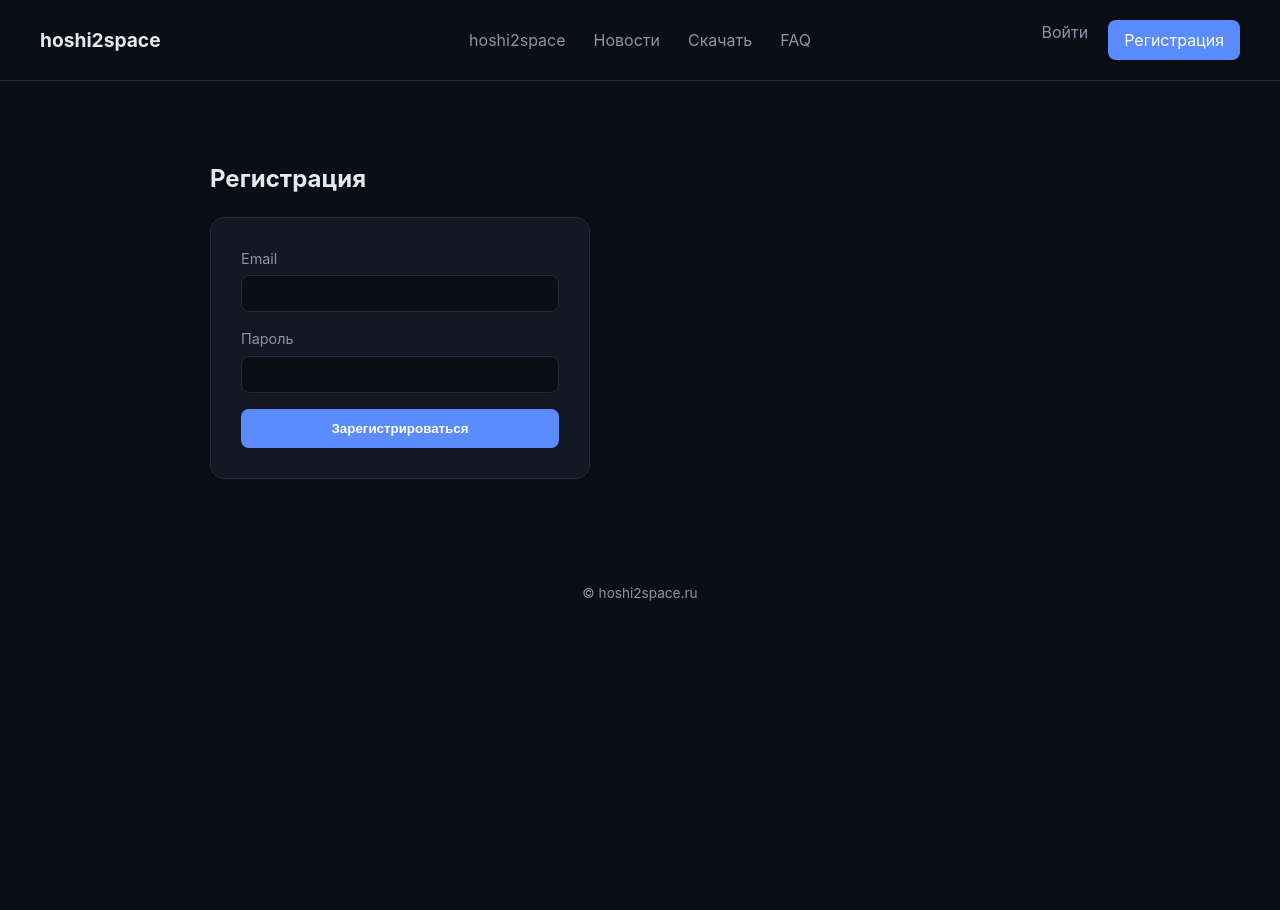
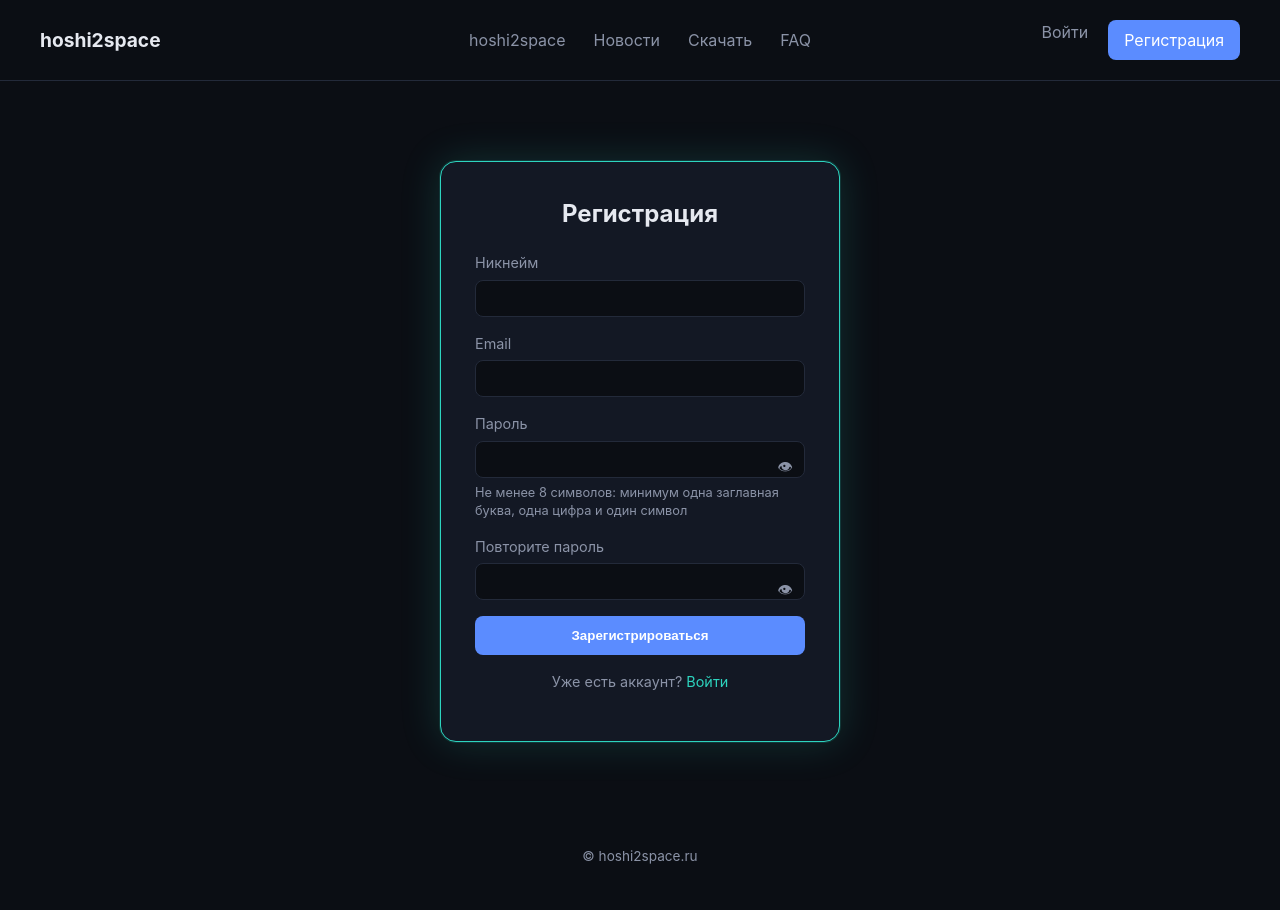
Before and after one commit to HoshiNoHito/hoshi2space_VPN, a FastAPI app: page /register in a window 1280 px wide. Before the commit the page ends 601 px from the top, so only its background shows below. Run offline with FastAPI, Linux system fonts and the light colour scheme.

Commit message:
Add files via upload

```diff
--- a/app/models.py
+++ b/app/models.py
@@ -12,6 +12,8 @@ class User(Base):
     __tablename__ = "users"
 
     id = Column(Integer, primary_key=True)
+    nickname = Column(String, unique=True, index=True, nullable=False)
+    nickname_lower = Column(String, unique=True, index=True, nullable=False)
     email = Column(String, unique=True, index=True, nullable=False)
     password_hash = Column(String, nullable=False)
     is_admin = Column(Boolean, default=False)
--- a/app/routers/auth.py
+++ b/app/routers/auth.py
@@ -3,9 +3,12 @@ from fastapi.responses import RedirectResponse
 from fastapi.templating import Jinja2Templates
 from sqlalchemy.orm import Session
 
+from sqlalchemy import func
+
 from app.database import get_db
 from app.models import User, Plan, UserSubscription, UserClient
 from app.security import hash_password, verify_password
+from app.validators import validate_nickname, validate_password
 from app.xui_client import xui_client
 
 router = APIRouter()
@@ -16,24 +19,51 @@ DEFAULT_PLAN_NAME = "Lite"  # тариф по умолчанию при реги
 
 @router.get("/register")
 def register_form(request: Request):
-    return templates.TemplateResponse("register.html", {"request": request, "error": None})
+    return templates.TemplateResponse(
+        "register.html", {"request": request, "error": None, "nickname": "", "email": ""}
+    )
 
 
 @router.post("/register")
 def register(
     request: Request,
+    nickname: str = Form(...),
     email: str = Form(...),
     password: str = Form(...),
+    password_confirm: str = Form(...),
     db: Session = Depends(get_db),
 ):
-    existing = db.query(User).filter(User.email == email).first()
-    if existing:
+    def error_page(message: str):
         return templates.TemplateResponse(
             "register.html",
-            {"request": request, "error": "Пользователь с таким email уже существует"},
+            {"request": request, "error": message, "nickname": nickname, "email": email},
         )
 
-    user = User(email=email, password_hash=hash_password(password))
+    nickname_error = validate_nickname(nickname)
+    if nickname_error:
+        return error_page(nickname_error)
+
+    password_error = validate_password(password)
+    if password_error:
+        return error_page(password_error)
+
+    if password != password_confirm:
+        return error_page("Пароли не совпадают")
+
+    nickname_lower = nickname.lower()
+
+    if db.query(User).filter(User.nickname_lower == nickname_lower).first():
+        return error_page("Этот никнейм уже занят")
+
+    if db.query(User).filter(User.email == email).first():
+        return error_page("Пользователь с таким email уже существует")
+
+    user = User(
+        nickname=nickname,
+        nickname_lower=nickname_lower,
+        email=email,
+        password_hash=hash_password(password),
+    )
     db.add(user)
     db.commit()
     db.refresh(user)
@@ -52,8 +82,6 @@ def register(
             db.commit()
         except Exception:
             # Панель может быть временно недоступна — не роняем регистрацию.
-            # Пользователь попадёт в кабинет без подключений, это будет видно
-            # и можно будет донастроить вручную/повторить позже.
             pass
 
     request.session["user_id"] = user.id
@@ -62,21 +90,28 @@ def register(
 
 @router.get("/login")
 def login_form(request: Request):
-    return templates.TemplateResponse("login.html", {"request": request, "error": None})
+    return templates.TemplateResponse("login.html", {"request": request, "error": None, "identifier": ""})
 
 
 @router.post("/login")
 def login(
     request: Request,
-    email: str = Form(...),
+    identifier: str = Form(...),
     password: str = Form(...),
     db: Session = Depends(get_db),
 ):
-    user = db.query(User).filter(User.email == email).first()
+    identifier_lower = identifier.strip().lower()
+
+    user = (
+        db.query(User)
+        .filter((func.lower(User.email) == identifier_lower) | (User.nickname_lower == identifier_lower))
+        .first()
+    )
+
     if not user or not verify_password(password, user.password_hash):
         return templates.TemplateResponse(
             "login.html",
-            {"request": request, "error": "Неверный email или пароль"},
+            {"request": request, "error": "Неверные данные для входа", "identifier": identifier},
         )
 
     request.session["user_id"] = user.id
--- a/app/static/style.css
+++ b/app/static/style.css
@@ -96,10 +96,6 @@ main {
 .plan-card h3 { margin-top: 0; }
 
 form {
-    background: var(--surface);
-    border: 1px solid var(--border);
-    border-radius: 14px;
-    padding: 30px;
     max-width: 380px;
 }
 
@@ -152,3 +148,72 @@ footer {
     padding: 30px;
     font-size: 0.85rem;
 }
+
+/* --- Формы регистрации/входа --- */
+:root {
+    --teal: #2dd4bf;
+}
+
+.auth-wrap {
+    display: flex;
+    justify-content: center;
+    padding-top: 20px;
+}
+
+.auth-card {
+    background: var(--surface);
+    border: 1px solid var(--teal);
+    border-radius: 16px;
+    padding: 34px;
+    max-width: 400px;
+    width: 100%;
+    box-shadow: 0 0 0 1px rgba(45, 212, 191, 0.15), 0 0 40px rgba(45, 212, 191, 0.18);
+}
+
+.auth-card h2 {
+    margin-top: 0;
+    text-align: center;
+}
+
+.field-icon-wrap {
+    position: relative;
+}
+
+.field-icon-wrap input {
+    padding-right: 42px;
+}
+
+.toggle-eye {
+    position: absolute;
+    right: 12px;
+    top: 50%;
+    transform: translateY(-50%);
+    cursor: pointer;
+    color: var(--muted);
+    user-select: none;
+    font-size: 0.95rem;
+}
+.toggle-eye:hover { color: var(--text); }
+
+.password-rules {
+    color: var(--muted);
+    font-size: 0.8rem;
+    margin: -10px 0 16px 0;
+    line-height: 1.4;
+}
+
+.field-hint {
+    font-size: 0.8rem;
+    margin: -10px 0 16px 0;
+}
+.field-hint.ok { color: #4ade80; }
+.field-hint.bad { color: #ff6b6b; }
+
+.auth-switch {
+    text-align: center;
+    margin-top: 16px;
+    color: var(--muted);
+    font-size: 0.9rem;
+}
+.auth-switch a { color: var(--teal); text-decoration: none; }
+.auth-switch a:hover { text-decoration: underline; }
--- a/app/templates/register.html
+++ b/app/templates/register.html
@@ -1,13 +1,43 @@
 {% extends "base.html" %}
 {% block title %}Регистрация{% endblock %}
 {% block content %}
+<div class="auth-wrap">
+<div class="auth-card">
 <h2>Регистрация</h2>
-<form method="post" action="/register">
+<form method="post" action="/register" novalidate>
     {% if error %}<p class="error">{{ error }}</p>{% endif %}
+
+    <label for="nickname">Никнейм</label>
+    <input type="text" id="nickname" name="nickname" value="{{ nickname }}" required
+           pattern="[a-zA-Z0-9._-]{3,32}"
+           title="Латинские буквы, цифры, точка, дефис, подчёркивание — от 3 до 32 символов">
+
     <label for="email">Email</label>
-    <input type="email" id="email" name="email" required>
+    <input type="email" id="email" name="email" value="{{ email }}" required>
+
     <label for="password">Пароль</label>
-    <input type="password" id="password" name="password" required minlength="8">
+    <div class="field-icon-wrap">
+        <input type="password" id="password" name="password" required minlength="8">
+        <span class="toggle-eye" onclick="togglePw('password', this)">👁</span>
+    </div>
+    <p class="password-rules">Не менее 8 символов: минимум одна заглавная буква, одна цифра и один символ</p>
+
+    <label for="password_confirm">Повторите пароль</label>
+    <div class="field-icon-wrap">
+        <input type="password" id="password_confirm" name="password_confirm" required minlength="8">
+        <span class="toggle-eye" onclick="togglePw('password_confirm', this)">👁</span>
+    </div>
+
     <button type="submit">Зарегистрироваться</button>
 </form>
+<p class="auth-switch">Уже есть аккаунт? <a href="/login">Войти</a></p>
+</div>
+</div>
+
+<script>
+function togglePw(id, el) {
+    const input = document.getElementById(id);
+    input.type = (input.type === "password") ? "text" : "password";
+}
+</script>
 {% endblock %}
```
Also changed, not shown: app/templates/login.html (+22 -4 lines), app/validators.py (added, +22 -0 lines).
